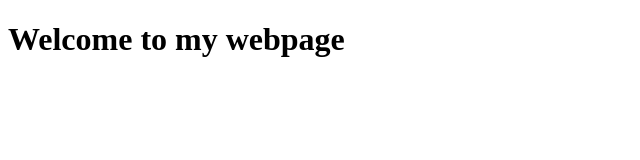
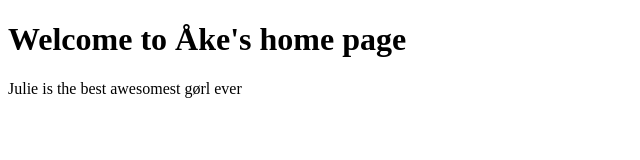
Before and after one commit to akeek/Test, a plain HTML site: page index.html in a window 1280 px wide. Shown: the whole page, without its empty margins (0-640 px from the left). Drawn offline with Linux system fonts and the light colour scheme.

Commit message:
Update index.html

```diff
--- a/index.html
+++ b/index.html
@@ -7,8 +7,8 @@
     <title>Homepage</title>
 </head>
 <body>
-<h1>Welcome to my webpage
+<h1>Welcome to Åke's home page
 
 </h1>
-</body>
+</body>Julie is the best awesomest gørl ever
 </html>
```
